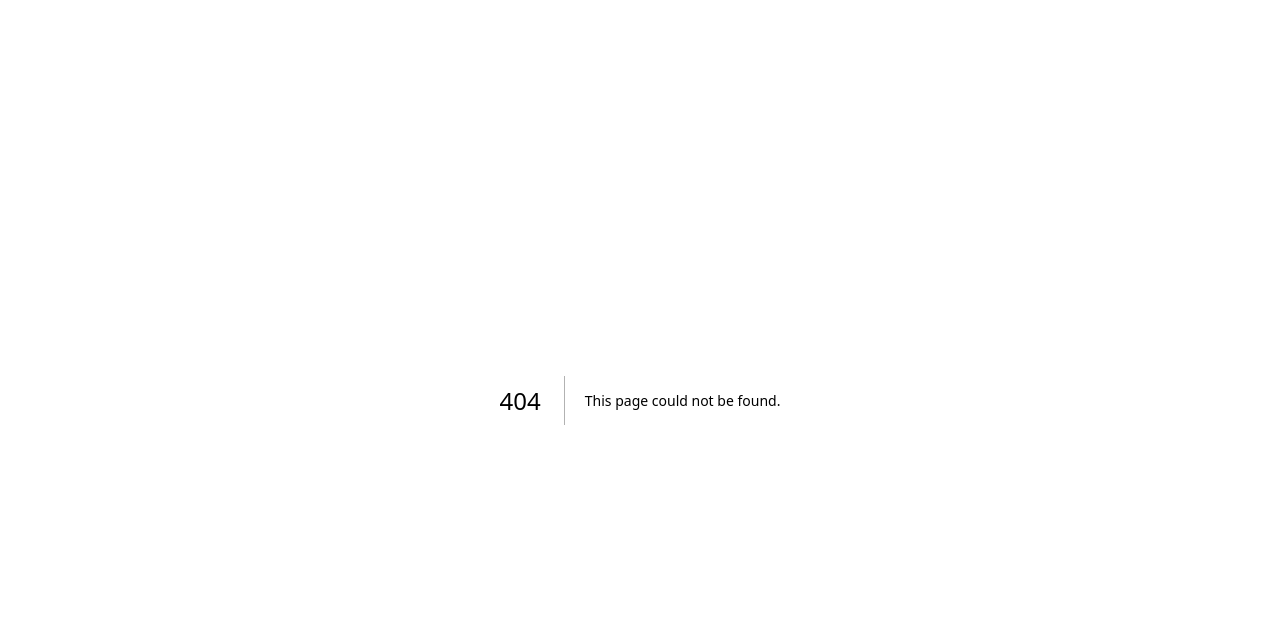
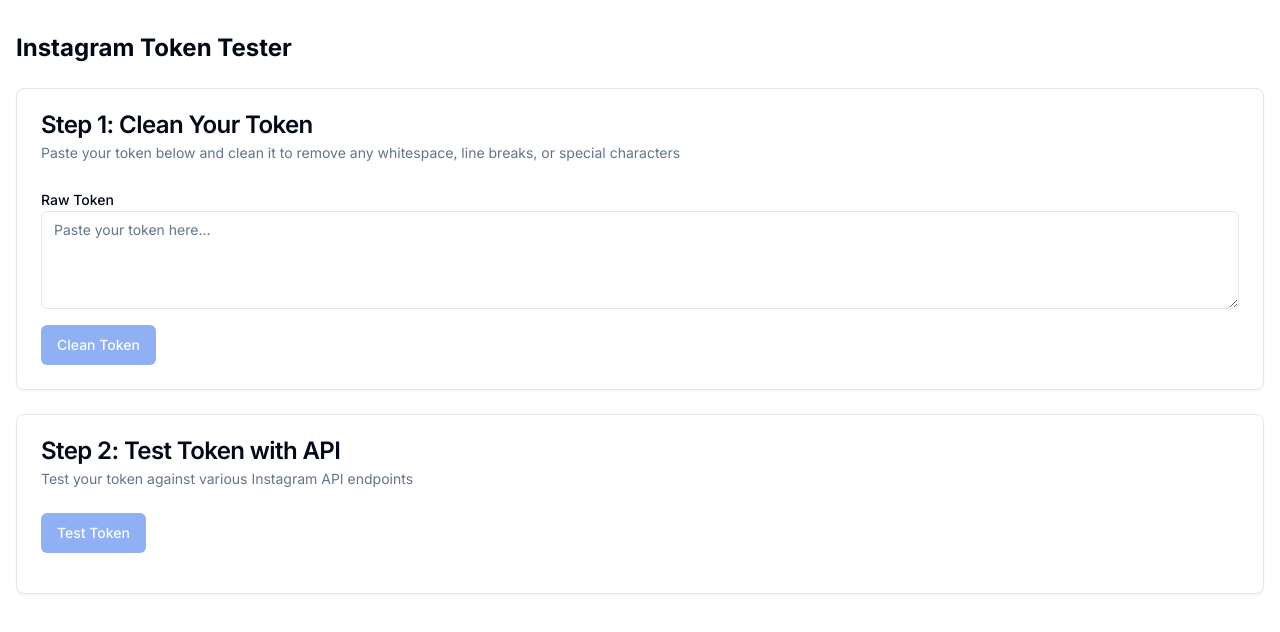
Before and after one commit to Mohamed-Jameel-13/instagram-dm-automation, a Next.js app: page /token-tester in a window 1280 px wide. Before the commit this address had no page. Shown: the top 632 px of the page. Built offline with nearby package versions, Linux system fonts and the light colour scheme.

Commit message:
feat: Add token tester page

```diff
--- /dev/null
+++ b/app/token-tester/page.tsx
@@ -0,0 +1,177 @@
+'use client'
+
+import { useState } from 'react'
+import { Button } from "@/components/ui/button"
+import { Card, CardContent, CardDescription, CardHeader, CardTitle } from "@/components/ui/card"
+import { Input } from "@/components/ui/input"
+import { Label } from "@/components/ui/label"
+import { Textarea } from "@/components/ui/textarea"
+
+export default function TokenTester() {
+  const [token, setToken] = useState('')
+  const [cleanedToken, setCleanedToken] = useState('')
+  const [analysis, setAnalysis] = useState<any>(null)
+  const [testResults, setTestResults] = useState<any>(null)
+  const [loading, setLoading] = useState(false)
+
+  const cleanToken = async () => {
+    setLoading(true)
+    try {
+      const response = await fetch('/api/clean-token', {
+        method: 'POST',
+        headers: {
+          'Content-Type': 'application/json',
+        },
+        body: JSON.stringify({ token }),
+      })
+
+      const data = await response.json()
+      setCleanedToken(data.cleanedToken)
+      setAnalysis(data.analysis)
+    } catch (error) {
+      console.error('Error cleaning token:', error)
+    } finally {
+      setLoading(false)
+    }
+  }
+
+  const testToken = async () => {
+    setLoading(true)
+    try {
+      const tokenToTest = cleanedToken || token
+      const response = await fetch(`/api/test-token?token=${encodeURIComponent(tokenToTest)}`)
+      const data = await response.json()
+      setTestResults(data)
+    } catch (error) {
+      console.error('Error testing token:', error)
+    } finally {
+      setLoading(false)
+    }
+  }
+
+  return (
+    <div className="container mx-auto py-8 px-4">
+      <h1 className="text-2xl font-bold mb-6">Instagram Token Tester</h1>
+
+      <div className="grid gap-6">
+        <Card>
+          <CardHeader>
+            <CardTitle>Step 1: Clean Your Token</CardTitle>
+            <CardDescription>
+              Paste your token below and clean it to remove any whitespace, line breaks, or special characters
+            </CardDescription>
+          </CardHeader>
+          <CardContent>
+            <div className="space-y-4">
+              <div>
+                <Label htmlFor="token">Raw Token</Label>
+                <Textarea
+                  id="token"
+                  value={token}
+                  onChange={(e) => setToken(e.target.value)}
+                  placeholder="Paste your token here..."
+                  rows={4}
+                />
+              </div>
+
+              <Button onClick={cleanToken} disabled={loading || !token}>
+                {loading ? 'Processing...' : 'Clean Token'}
+              </Button>
+
+              {cleanedToken && (
+                <div className="mt-4">
+                  <Label htmlFor="cleanedToken">Cleaned Token</Label>
+                  <Textarea
+                    id="cleanedToken"
+                    value={cleanedToken}
+                    readOnly
+                    rows={4}
+                  />
+                  <p className="text-sm text-gray-500 mt-1">
+                    Copy this cleaned token for connection
+                  </p>
+                </div>
+              )}
+
+              {analysis && (
+                <div className="mt-4 p-4 bg-gray-50 rounded-md">
+                  <h3 className="font-medium mb-2">Token Analysis</h3>
+                  <ul className="space-y-1 text-sm">
+                    <li>Original Length: {analysis.originalLength}</li>
+                    <li>Cleaned Length: {analysis.cleanedLength}</li>
+                    <li>Prefix: {analysis.prefix}</li>
+                    <li>Contains Line Breaks: {analysis.containsLineBreaks ? 'Yes ⚠️' : 'No ✅'}</li>
+                    <li>Contains Spaces: {analysis.containsSpaces ? 'Yes ⚠️' : 'No ✅'}</li>
+                    <li>Contains Quotes: {analysis.containsQuotes ? 'Yes ⚠️' : 'No ✅'}</li>
+                    <li>Starts with EAF: {analysis.startsWithEAF ? 'Yes ✅' : 'No'}</li>
+                    <li>Starts with EAAC: {analysis.startsWithEAAC ? 'Yes ✅' : 'No'}</li>
+                    <li>Starts with IG: {analysis.startsWithIG ? 'Yes ✅' : 'No'}</li>
+                    <li>Starts with IGQVJ: {analysis.startsWithIGQVJ ? 'Yes ✅' : 'No'}</li>
+                    <li>Likely Valid Format: {analysis.isLikelyValid ? 'Yes ✅' : 'No ⚠️'}</li>
+                  </ul>
+                </div>
+              )}
+            </div>
+          </CardContent>
+        </Card>
+
+        <Card>
+          <CardHeader>
+            <CardTitle>Step 2: Test Token with API</CardTitle>
+            <CardDescription>
+              Test your token against various Instagram API endpoints
+            </CardDescription>
+          </CardHeader>
+          <CardContent>
+            <Button
+              onClick={testToken}
+              disabled={loading || (!token && !cleanedToken)}
+              className="mb-4"
+            >
+              {loading ? 'Testing...' : 'Test Token'}
+            </Button>
+
+            {testResults && (
+              <div className="space-y-4">
+                <div className="p-4 bg-gray-50 rounded-md">
+                  <h3 className="font-medium mb-2">Overall Result</h3>
+                  <p className={testResults.token_valid ? "text-green-600 font-medium" : "text-red-600 font-medium"}>
+                    Token is {testResults.token_valid ? 'Valid ✅' : 'Invalid ❌'}
+                  </p>
+                </div>
+
+                {testResults.results.tests.map((test: any, index: number) => (
+                  <div key={index} className="p-4 bg-gray-50 rounded-md">
+                    <h3 className="font-medium mb-2">{test.name}</h3>
+                    <p className={test.success ? "text-green-600 mb-2" : "text-red-600 mb-2"}>
+                      {test.success ? 'Success ✅' : 'Failed ❌'}
+                      {test.status && ` (Status: ${test.status})`}
+                    </p>
+
+                    {test.data && (
+                      <div className="mt-2">
+                        <Label>Response Data</Label>
+                        <pre className="bg-gray-100 p-2 rounded text-xs overflow-auto max-h-40">
+                          {test.data}
+                        </pre>
+                      </div>
+                    )}
+
+                    {test.error && (
+                      <div className="mt-2">
+                        <Label>Error</Label>
+                        <pre className="bg-gray-100 p-2 rounded text-xs overflow-auto max-h-40">
+                          {test.error}
+                        </pre>
+                      </div>
+                    )}
+                  </div>
+                ))}
+              </div>
+            )}
+          </CardContent>
+        </Card>
+      </div>
+    </div>
+  )
+}
```
